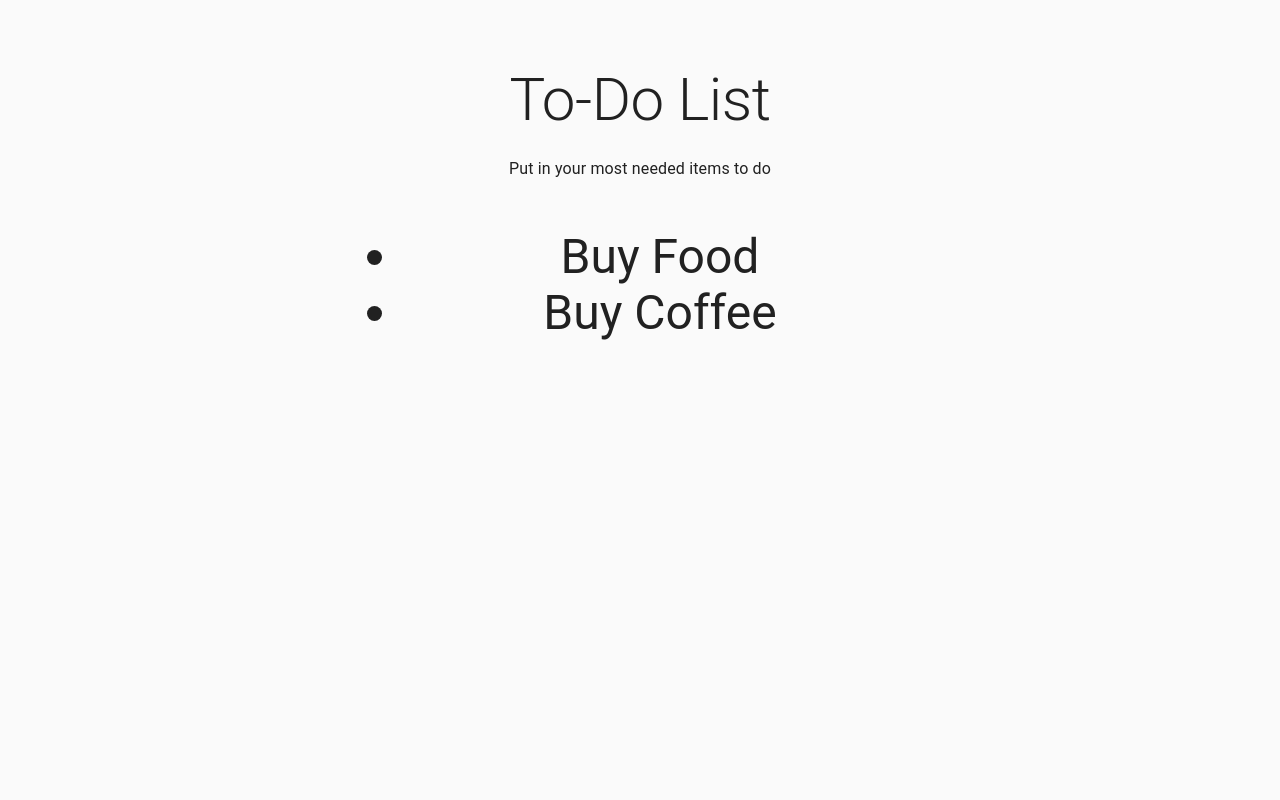
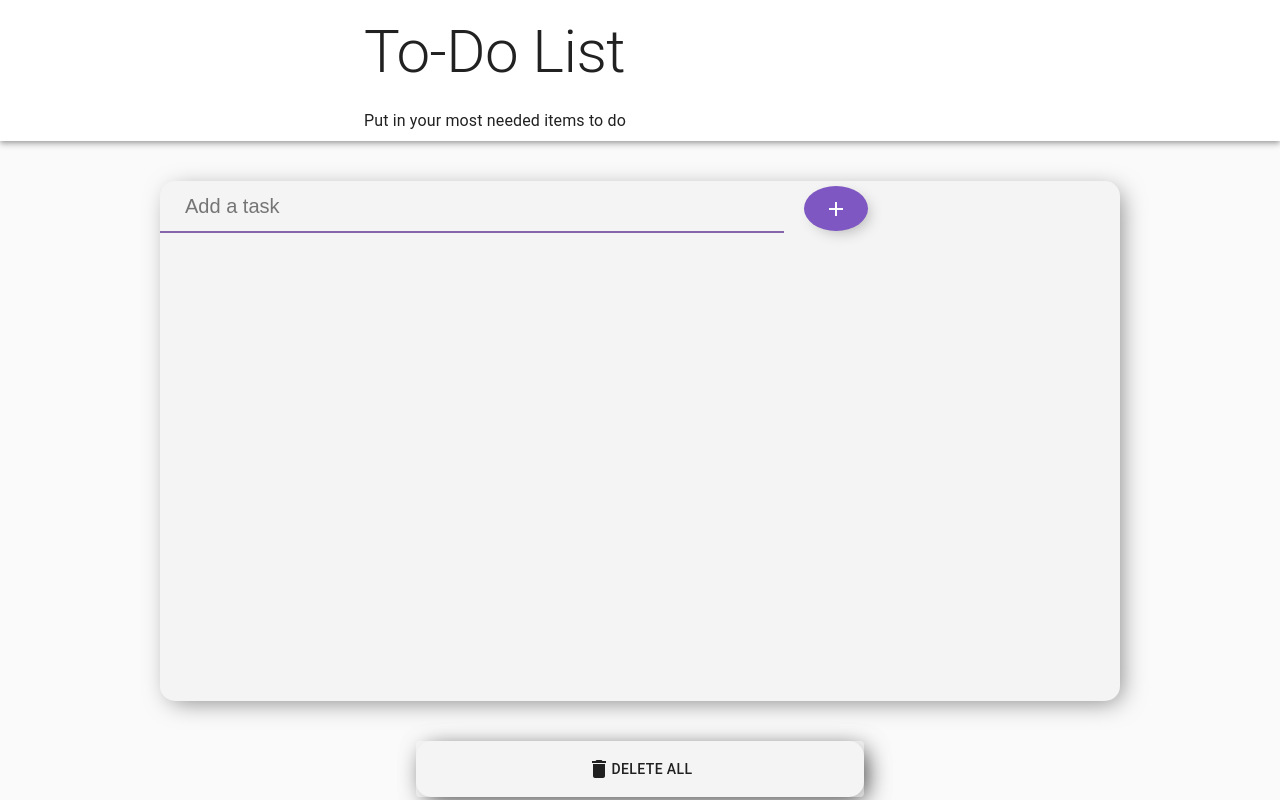
Before and after one commit to 2021-IBM-Accelerate-SW-Track/lab-1-team-10, a React (Create React App) app: page / in a window 1280 px wide. Built offline with nearby package versions, Linux system fonts and the light colour scheme.

Commit message:
Task List Added

```diff
--- a/package.json
+++ b/package.json
@@ -5,6 +5,7 @@
   "dependencies": {
     "@fontsource/roboto": "^4.4.5",
     "@material-ui/core": "^4.11.4",
+    "@material-ui/icons": "^4.11.2",
     "@testing-library/jest-dom": "^5.12.0",
     "@testing-library/react": "^11.2.6",
     "@testing-library/user-event": "^12.8.3",
--- a/src/App.js
+++ b/src/App.js
@@ -1,12 +1,18 @@
+import React from 'react';
 import Header from "./component/header"
 import './App.css';
+import Main from './component/toDoListBody';
+//import { render } from '@testing-library/react';
 
-function App() {
-  return (
-    <div className="App">
-    <Header/>
-    </div>
-  );
+class App extends React.Component {
+  render(){
+      return (
+        <div>
+          <Header />
+          <Main />
+        </div>
+      );
+  }
 }
 
 export default App;
--- a/src/component/header/index.js
+++ b/src/component/header/index.js
@@ -3,24 +3,21 @@ import CssBaseline from '@material-ui/core/CssBaseline';
 import Typography from '@material-ui/core/Typography';
 import { makeStyles } from '@material-ui/core/styles';
 import Container from '@material-ui/core/Container';
+import AppBar from '@material-ui/core/AppBar';
+import Toolbar from '@material-ui/core/Toolbar';
 //import Link from '@material-ui/core/Link';
 
 const useStyles = makeStyles((theme) => ({
   root: {
     display: 'flex',
     flexDirection: 'column',
-    minHeight: '100vh',
+
   },
   main: {
-    marginTop: theme.spacing(8),
-    marginBottom: theme.spacing(2),
+    marginTop: theme.spacing(2),
+    marginBottom: theme.spacing(1),
   },
-  footer: {
-    padding: theme.spacing(3, 2),
-    marginTop: 'auto',
-    backgroundColor:
-      theme.palette.type === 'light' ? theme.palette.grey[200] : theme.palette.grey[800],
-  },
+
 }));
 
 export default function ToDoList() {
@@ -28,6 +25,8 @@ export default function ToDoList() {
 
   return (
     <div className={classes.root}>
+      <AppBar position ="static" color="inherit">
+        <Toolbar variant="dense">
         <CssBaseline />
         <Container component="main" className={classes.main} maxWidth="sm">
           <Typography variant="h2" component="h1" gutterBottom>
@@ -35,16 +34,10 @@ export default function ToDoList() {
           </Typography>
 
           <Typography variant="body1">Put in your most needed items to do</Typography>
-        <Typography variant="h3">
-            <ul>
-            <li>Buy Food</li>
-            <li>  Buy Coffee</li>
-            </ul>
-
-        </Typography>
 
       </Container>
-
+        </Toolbar>
+      </AppBar>
     </div>
   );
 }
--- /dev/null
+++ b/src/component/toDoListBody.css
@@ -0,0 +1,59 @@
+.childOne{
+	width: 75%;
+	height: 65vh;
+	background-color: #f4f4f4;
+	box-shadow: 5px 5px 25px -5px rgba(0,0,0,0.5);
+	border-radius: 15px;
+	margin: auto;
+}
+
+
+
+
+input{
+	padding: 25px;
+	text-align: left;
+	height: 30px;
+	border: none;
+	background: transparent;
+	font-size:	20px;
+	font-weight: 500;
+	width: 65%;
+	border-bottom: 2px solid #8566aa;
+	outline: none;
+	margin-right: 20px;
+}
+
+
+.AddBtn{
+	width: 40px;
+	height: 45px;
+	background-color: #7E57C2!important;
+	color: white !important;
+	box-shadow: 5px 5px 15px -5px rgba(0,0,0,0.3);
+	border-radius: 50% !important;
+}
+
+.textFont{
+	font-family: verdana;
+	font-size: 20px;
+	font-weight: 500;
+}
+
+.childTwo{
+	width: 35%;
+	height: 7vh;
+	background-color: #f4f4f4;
+	box-shadow: 5px 5px 25px -5px rgba(0,0,0,0.5);
+	border-radius: 15px;
+	margin: auto;
+}
+
+.delBtn{
+	width: 100%;
+	height: 7vh;
+	background-color: #f4f4f4;
+	box-shadow: 5px 5px 25px -5px rgba(0,0,0,0.5);
+	border-radius: 15px;
+	margin: auto;
+}
--- /dev/null
+++ b/src/component/toDoListBody.js
@@ -0,0 +1,63 @@
+import React, { useState } from 'react';
+import Button from '@material-ui/core/Button';
+import AddIcon from '@material-ui/icons/Add';
+import DeleteIcon from '@material-ui/icons/Delete';
+import './toDoListBody.css';
+
+const Main = () => {
+
+
+	const [item, setItem] = useState("");
+	const [newItem, setNewItem] = useState([]);
+
+	const firstEvent = (event) => {
+		setItem(event.target.value);
+	}
+
+	const secondEvent = () => {
+
+
+		setNewItem((prev)=>{
+			return [...prev, item]
+		});
+
+		setItem("");
+
+	}
+
+	const thirdEvent = () => {
+		setNewItem([]);
+	}
+
+	return(
+		<div>
+			<br />
+			<br />
+			<div className="childOne">
+				<input type="text" value={item} placeholder="Add a task" onChange={firstEvent} />
+				<Button className="AddBtn" onClick={secondEvent}>
+					<AddIcon />
+				</Button>
+				<br />
+				<br />
+				<ul className="textFont">
+					{
+						newItem.map((val) => {
+							return <li> {val} </li>;
+						})
+					}
+				</ul>
+			</div>
+			<br />
+			<br />
+			<div className="childTwo">
+				<Button className="delBtn" onClick={thirdEvent}>
+					<DeleteIcon />Delete All
+				</Button>
+			</div>
+		</div>
+	);
+}
+
+
+export default Main;
```
Lines whose indentation alone changed are shown as unchanged.
